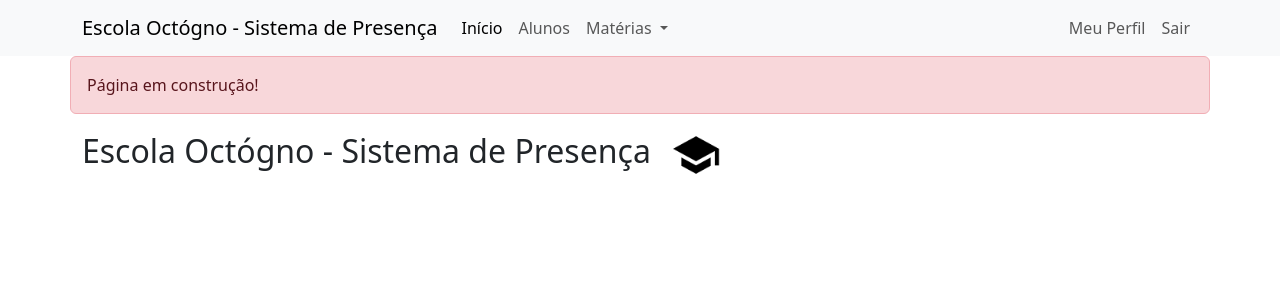
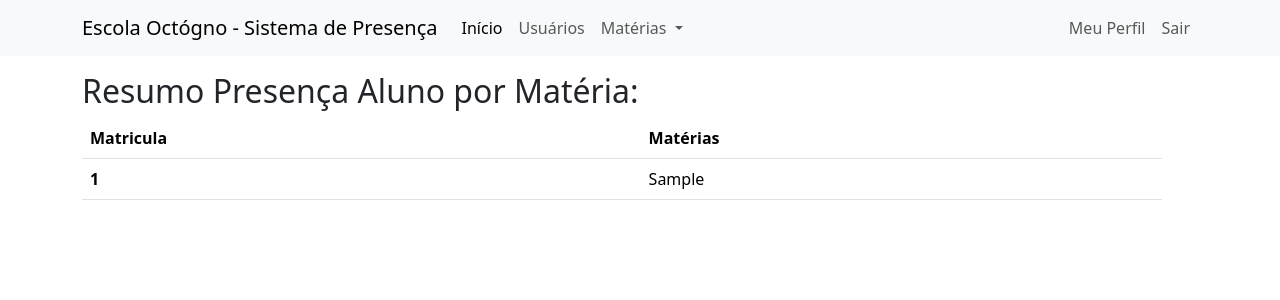
Before and after one commit to LucianoReiis/ppads-GrupoPro, a Flask app: page /presenca in a window 1280 px wide. Shown: the top 300 px of the page. Run offline with Flask 3, Linux system fonts and the light colour scheme; a user stored in the database is signed in; tables that the repository leaves empty hold one stand-in row (values such as "Sample post").

Commit message:
implementações da pagina Presença, Aluno, Routes, navbar.
Foram feitas as implementações para que as paginas possam refletir as matérias por aluno.

```diff
--- a/sistemapresenca/__init__.py
+++ b/sistemapresenca/__init__.py
@@ -4,7 +4,6 @@ from flask_bcrypt import Bcrypt
 from flask_login import LoginManager
 import os
 import sqlalchemy
-
 
 app = Flask(__name__)
 
--- a/sistemapresenca/forms.py
+++ b/sistemapresenca/forms.py
@@ -2,7 +2,6 @@ from flask_wtf import FlaskForm
 from wtforms import StringField, PasswordField, SubmitField, BooleanField
 from wtforms.validators import DataRequired, Length, Email, equal_to, ValidationError
 from sistemapresenca.models import Aluno
-
 
 # Formularios de Cadastro e Logins
 class FormCriarConta(FlaskForm):
--- a/sistemapresenca/routes.py
+++ b/sistemapresenca/routes.py
@@ -1,7 +1,7 @@
 from sistemapresenca import app, database, bcrypt
 from flask import render_template, redirect, flash, request
 from sistemapresenca.forms import FormLogin, FormCriarConta
-from sistemapresenca.models import Aluno
+from sistemapresenca.models import Aluno, Alunos
 from flask_login import login_user, logout_user, current_user, login_required
 
 # Criar route
@@ -35,7 +35,26 @@ def loginpage():
 @app.route("/presenca")
 @login_required
 def presenca():
-    return render_template("presenca.html")
+    #lista_alunos = Alunos.query.all()
+
+    lista_alunos = database.session.query(Alunos).all()
+    materias_por_matricula = {}
+
+    for aluno in lista_alunos:
+        if aluno.matricula not in materias_por_matricula:
+            materias_por_matricula[aluno.matricula] = []
+        materias_por_matricula[aluno.matricula].append(aluno.materia)
+
+    # Agora, imprima todas as matérias para cada matrícula
+    for matricula, materias in materias_por_matricula.items():
+        aluno = database.session.query(Alunos.nome).filter_by(matricula=matricula).first()
+        print(f"Matrícula: {matricula}")
+        for materia in materias:
+            print(f"Matéria: {materia}")
+        print()  # Linha em branco para separar os grupos
+
+
+    return render_template("presenca.html", lista_alunos=lista_alunos, materias_por_matricula=materias_por_matricula)
 
 @app.route("/alunos")
 @login_required
--- a/sistemapresenca/templates/aluno.html
+++ b/sistemapresenca/templates/aluno.html
@@ -3,13 +3,12 @@
 {% block body %}
     <div class="container pe-5">
         <div class="mt-3">
-            <h2>Alunos e Professores cadastrados:</h2>
+            <h2>Usuários cadastrados no sistema:</h2>
         </div>
         <div>
             <table class="table table-hover">
               <thead>
                 <tr>
-                  <th scope="col">Matricula</th>
                   <th scope="col">Nome</th>
                   <th scope="col">E-mail</th>
                 </tr>
@@ -17,7 +16,6 @@
               <tbody> <!-- Preenche a tabela da pagina de alunos com os alunos cadastrados no banco de dados -->
               {% for aluno in lista_alunos %}
                 <tr>
-                    <th scope="row">{{ aluno.id }}</th>
                     <td>{{ aluno.username }}</td>
                     <td colspan="2">{{ aluno.email }}</td>
                 </tr>
--- a/sistemapresenca/templates/navbar.html
+++ b/sistemapresenca/templates/navbar.html
@@ -7,7 +7,7 @@
           <a class="nav-link active" aria-current="page" href="/presenca">Início</a>
         </li>
         <li class="nav-item">
-          <a class="nav-link" href="/alunos">Alunos</a>
+          <a class="nav-link" href="/alunos">Usuários</a>
         </li>
         <li class="nav-item dropdown">
           <a class="nav-link dropdown-toggle" href="#" role="button" data-bs-toggle="dropdown" aria-expanded="false">
--- a/sistemapresenca/templates/presenca.html
+++ b/sistemapresenca/templates/presenca.html
@@ -1,11 +1,35 @@
 {% extends 'base.html' %}
 
 {% block body %}
-    <div class=" container alert alert-danger" role="alert">
-      Página em construção!
+    <div class="container pe-5">
+        <div class="mt-3">
+            <h2>Resumo Presença Aluno por Matéria:</h2>
+        </div>
+        <div>
+            <table class="table table-hover">
+              <thead>
+                <tr>
+                  <th scope="col">Matricula</th>
+                  <th scope="col">Matérias</th>
+                </tr>
+              </thead>
+                <tbody>
+                    <!-- Preenche a tabela da página de alunos com os alunos cadastrados no banco de dados -->
+                    {% for matricula, materias in materias_por_matricula.items() %}
+                        <tr>
+                            <th scope="row">{{ matricula }}</th>
+                            <td>
+                                {% for materia in materias %}
+                                    {{ materia }}<br>
+                                {% endfor %}
+                            </td>
+                        </tr>
+                    {% endfor %}
+                </tbody>
+            </table>
+        </div>
     </div>
-    <div class="container logo">
-        <h2>Escola Octógno - Sistema de Presença</h2>
-        <img src="../static/images/logo.png" alt="Logo da Escola"/>
-    </div>
+
+
+
 {% endblock %}
```
Also changed, not shown: sistemapresenca/models.py (+5 -8 lines), sistemapresenca/testeBD.py (+60 -5 lines), bancodedados.db (added), instance/bancodedados.db (added).
